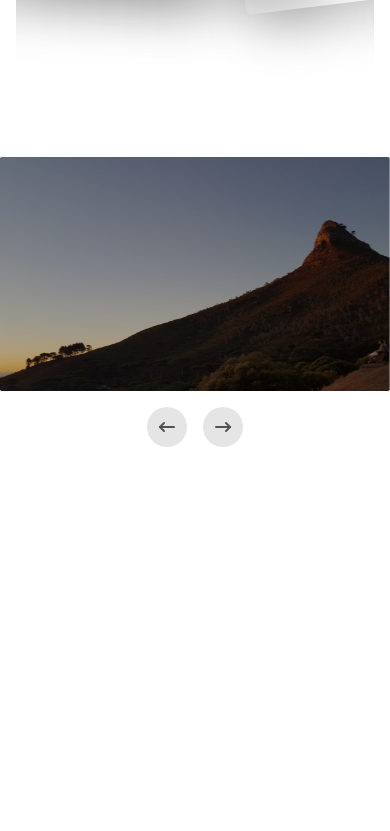
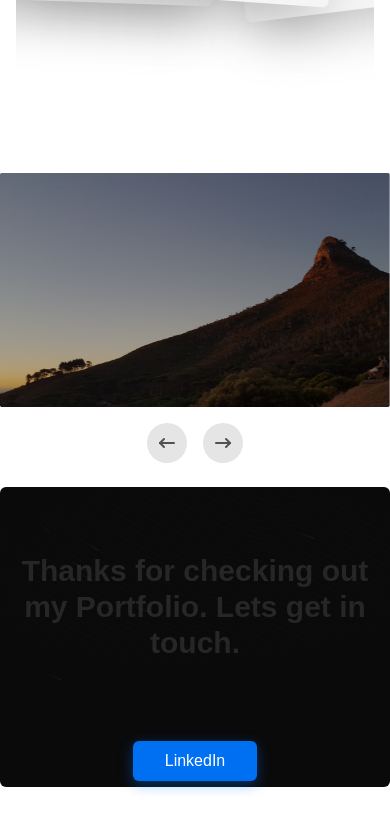
Before and after one commit to TechPenguin5/Portfolio, a Next.js app: page / in a window 390 px wide. Shown: the part 5293-6124 px from the top of the page. After the commit the page ends 6090 px from the top, so only its background shows below. Built offline with nearby package versions, Linux system fonts and the light colour scheme.

Commit message:
Add mobile contact section

```diff
--- a/app/(landing)/components/ContactPreview.tsx
+++ b/app/(landing)/components/ContactPreview.tsx
@@ -4,20 +4,23 @@ import { BackgroundBeams } from "@/app/components/ui/background-beams";
 
 export function ContactPreview() {
   return (
-    <div className="h-[40rem] w-full rounded-md bg-neutral-950 relative flex flex-col items-center justify-center antialiased">
+    <div className="h-[40rem] w-full rounded-md bg-neutral-950 relative flex flex-col items-center justify-center antialiased contact-me">
       <div className="max-w-2xl mx-auto p-4">
-        <h1 className="relative z-10 text-lg md:text-7xl  bg-clip-text text-transparent bg-gradient-to-b from-neutral-200 to-neutral-600  text-center font-sans font-bold">
-          Contact Me
-        </h1>
-        <p></p>
-        <p className="text-neutral-500 max-w-lg mx-auto my-2 text-sm text-center relative z-10">
-          Looking for a an experienced Fullstack Developer? I would love to hear more!
+        <p className="mb-20 text-center text-3xl font-bold text-neutral-800 dark:text-white">
+        Thanks for checking out my Portfolio.
+        Lets get in touch.
         </p>
-        <input
-          type="text"
-          placeholder="malindrap@gmail.com"
-          className="rounded-lg border border-neutral-800 focus:ring-2 focus:ring-teal-500  w-full relative z-10 mt-4  bg-neutral-950 placeholder:text-neutral-700"
-        />
+        <div className="flex justify-center mt-6">
+          <a
+            href="https://www.linkedin.com/in/malindrap/"
+            target="_blank"
+            rel="noopener noreferrer"
+          >
+            <button className="shadow-[0_4px_14px_0_rgb(0,118,255,39%)] hover:shadow-[0_6px_20px_rgba(0,118,255,23%)] hover:bg-[rgba(0,118,255,0.9)] px-8 py-2 bg-[#0070f3] rounded-md text-white font-light transition duration-200 ease-linear">
+              LinkedIn
+            </button>
+          </a>
+        </div>
       </div>
       <BackgroundBeams />
     </div>
--- a/app/(landing)/components/LaptopScroll.tsx
+++ b/app/(landing)/components/LaptopScroll.tsx
@@ -3,7 +3,7 @@ import { MacbookScroll } from "@/app/components/ui/macbook-scroll";
 
 export function LaptopScroll() {
   return (
-    <div className="overflow-hidden dark:bg-[#0B0B0F] bg-white w-full">
+    <div className="overflow-hidden dark:bg-[#0B0B0F] bg-white w-full laptop-scroll">
       <MacbookScroll
         title={
           <span>
--- a/app/(landing)/page.tsx
+++ b/app/(landing)/page.tsx
@@ -18,7 +18,7 @@ export default function Home() {
       <TimelinePreview />
       <DraggablePhotoPreview />
       <CarouselPreview/>
-      {/* <ContactPreview /> */}
+      <ContactPreview />
       <LaptopScroll />
     </div>
   );
--- a/app/components/ui/draggable-card.tsx
+++ b/app/components/ui/draggable-card.tsx
@@ -186,7 +186,7 @@ export const DraggableCardContainer = ({
   children?: React.ReactNode;
 }) => {
   return (
-    <div className="max-w-7xl mx-auto px-4 md:px-8 lg:px-10">
+    <div className="max-w-7xl mx-auto py-2 px-4 md:px-8 lg:px-10">
     <h2 className="text-lg md:text-4xl mb-4 text-black dark:text-white max-w-4xl">
       Not Just a Developer
     </h2>
--- a/app/components/ui/macbook-scroll.tsx
+++ b/app/components/ui/macbook-scroll.tsx
@@ -68,7 +68,7 @@ export const MacbookScroll = ({
   return (
     <div
       ref={ref}
-      className="flex min-h-[200vh] shrink-0 scale-[0.35] transform flex-col items-center justify-start py-0 [perspective:800px] sm:scale-50 md:scale-100 md:py-35 laptop-scroll"
+      className="flex min-h-[200vh] shrink-0 scale-[0.35] transform flex-col items-center justify-start py-0 [perspective:800px] sm:scale-50 md:scale-100 md:py-35"
     >
       <motion.h2
         style={{
--- /dev/null
+++ b/app/components/ui/tailwindcss-buttons.tsx
@@ -0,0 +1,28 @@
+"use client";
+import React from "react";
+import { IconClipboard } from "@tabler/icons-react";
+import { cn } from "@/lib/utils";
+
+export const ButtonsCard = ({
+  children,
+  className,
+  onClick,
+}: {
+  children?: React.ReactNode;
+  className?: string;
+  onClick?: () => void;
+}) => {
+  return (
+    <div
+      onClick={onClick}
+      className={cn(
+        "h-60 w-full bg-white rounded-xl border border-neutral-100 dark:bg-black dark:border-white/[0.2] hover:border-neutral-200 group/btn overflow-hidden relative flex items-center justify-center",
+        className
+      )}
+    >
+      <div className="absolute inset-0 dark:bg-dot-white/[0.1] bg-dot-black/[0.1]" />
+      <IconClipboard className="absolute top-2 right-2 text-neutral-300 group-hover/btn:block hidden h-4 w-4 transition duration-200" />
+      <div className="relative z-40">{children}</div>
+    </div>
+  );
+};
--- a/app/globals.css
+++ b/app/globals.css
@@ -61,5 +61,23 @@ body {
   .laptop-scroll {
     margin: 0;
     padding: 0;
+    display: none;
+  }
+
+  .contact-me {
+    display: block;
+    height: 300px;
+    padding-top: 50px;
+    padding-bottom: 20px;
   }
 }
+
+@media (min-width: 768px) {
+  .contact-me {
+    display: none;
+  }
+
+  .laptop-scroll {
+    display: block;
+  }
+}
```
Also changed, not shown: public/images/projects/rizing/WelcomeImage1.jpg (renamed from public/images/projects/rizing/dashboard.jpg).
